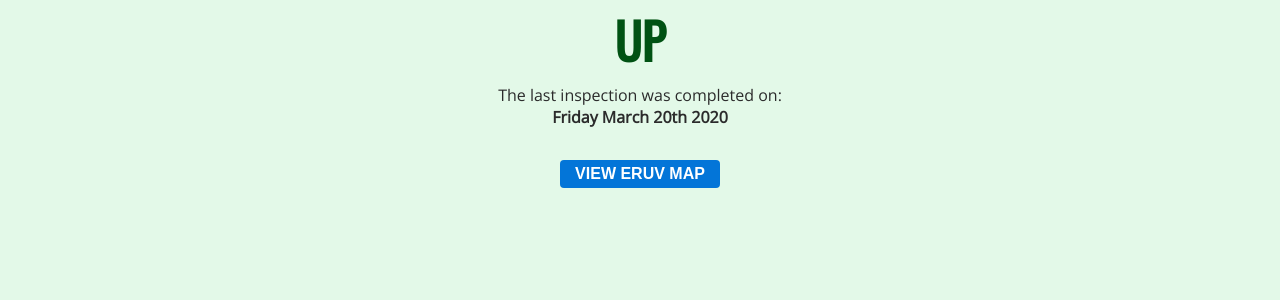
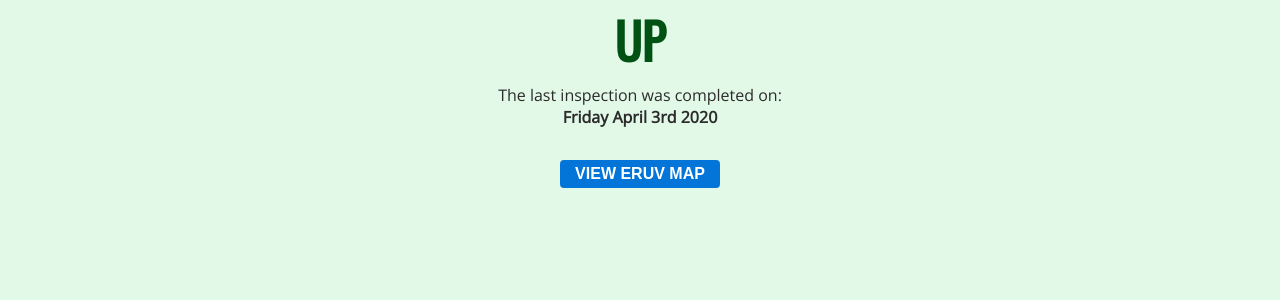
Before and after one commit to MisterGlass/eiruv, a Jekyll site: the page built from docs/index.md, in a window 1280 px wide. Shown: the part 206-506 px from the top of the page. Built offline with Jekyll 4.4.1, drawn with Linux system fonts in a browser that asks for light colours; our own code applies the rules of GitHub Pages for plain Markdown files.

Commit message:
Update eruv_status.yml

```diff
--- a/docs/_data/eruv_status.yml
+++ b/docs/_data/eruv_status.yml
@@ -1,3 +1,3 @@
 status: "Up"
-date: "Friday March 20th 2020"
+date: "Friday April 3rd 2020"
 details: ""
```
